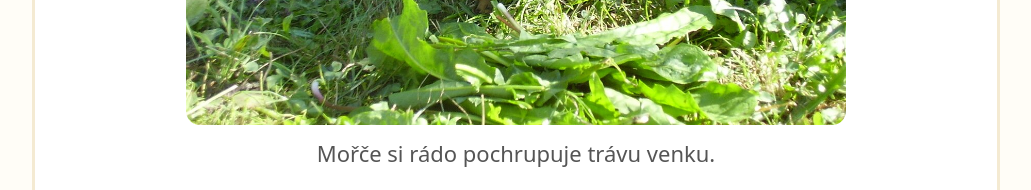
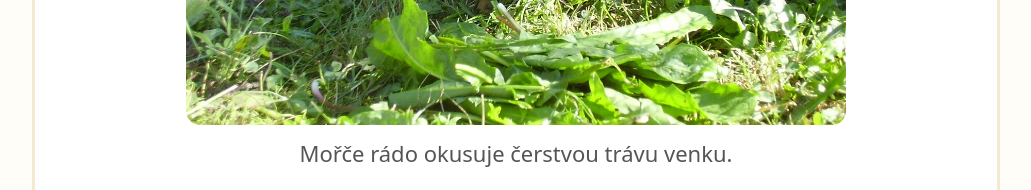
Before and after one commit to mroz22/conveyor-sandbox, a plain HTML site: page index.html in a window 1280 px wide. Shown: the part 4800-4990 px from the top of the page, without its empty margins (124-1155 px from the left). Drawn offline with Linux system fonts and the light colour scheme.

Commit message:
fix: correct grass-eating wording in care section
'pochrupuje' means dozing/snoozing, not eating — wrong for a caption
about a guinea pig on grass. (Copilot review)

```diff
--- a/index.html
+++ b/index.html
@@ -76,7 +76,7 @@
       <h2>Jak se o ně starat</h2>
       <figure>
         <img src="images/pece-venku.jpg" alt="Mořče na zelené trávě venku">
-        <figcaption>Mořče si rádo pochrupuje trávu venku.</figcaption>
+        <figcaption>Mořče rádo okusuje čerstvou trávu venku.</figcaption>
       </figure>
       <ul>
         <li>Klícku uklízíme každý týden.</li>
```
